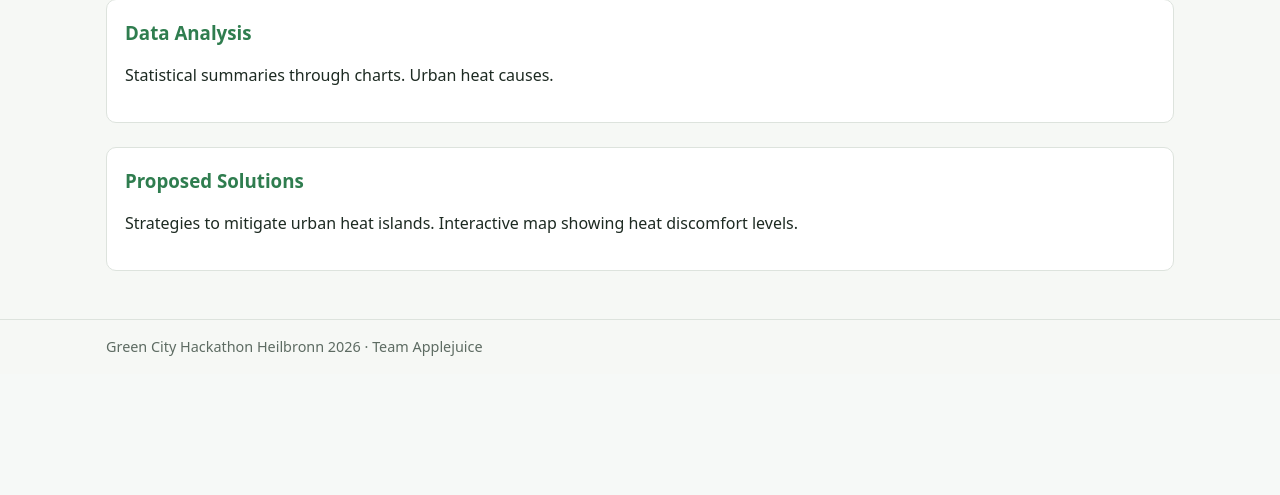
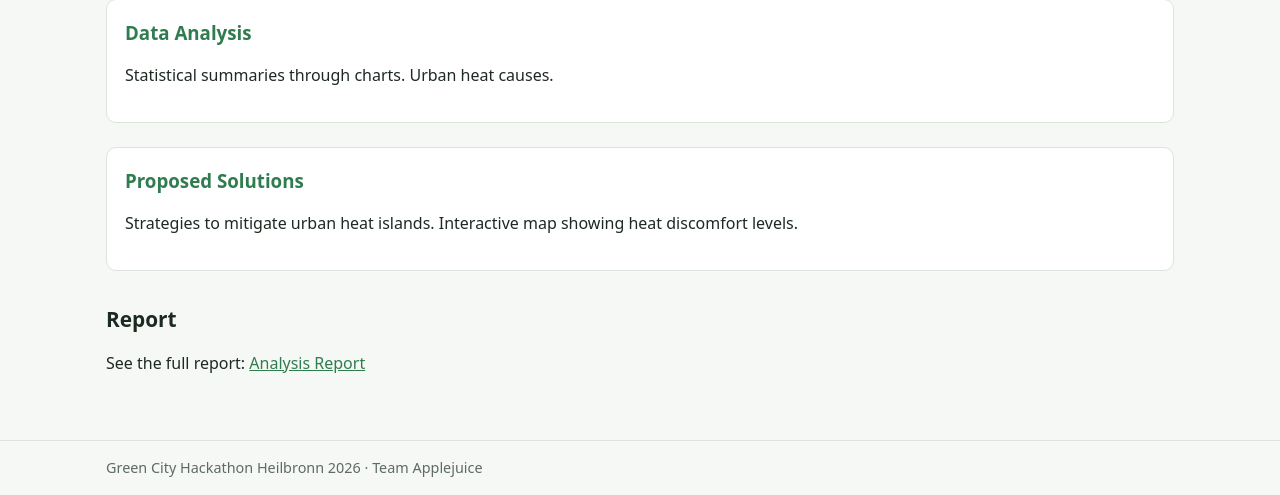
Before and after one commit to ruuuna75/CoolHeilbronn, a Flask app: page / in a window 1280 px wide. Shown: the part 505-1000 px from the top of the page. Before the commit the page ends 861 px from the top, so only its background shows below. Run offline with Flask 3, Linux system fonts and the light colour scheme.

Commit message:
Finalised: README.md, link to analysis report

```diff
--- a/templates/index.html
+++ b/templates/index.html
@@ -25,4 +25,9 @@
   </a>
 </section>
 
+<section class="report">
+  <h2>Report</h2>
+  <p>See the full report: <a href="{{ url_for('static', filename='analysis_report.pdf') }}">Analysis Report</a></p>
+</section>
+
 {% endblock %}
```
Also changed, not shown: README.md, 1 other file.
